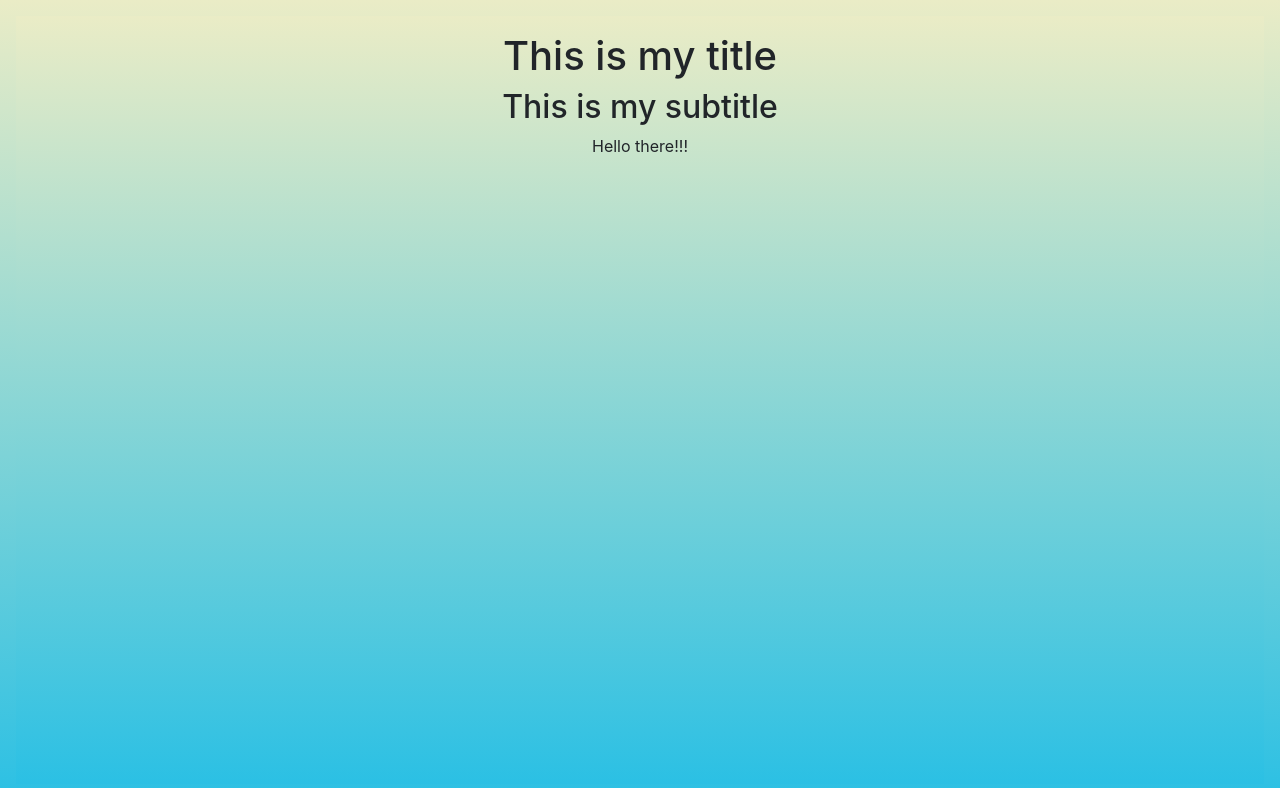
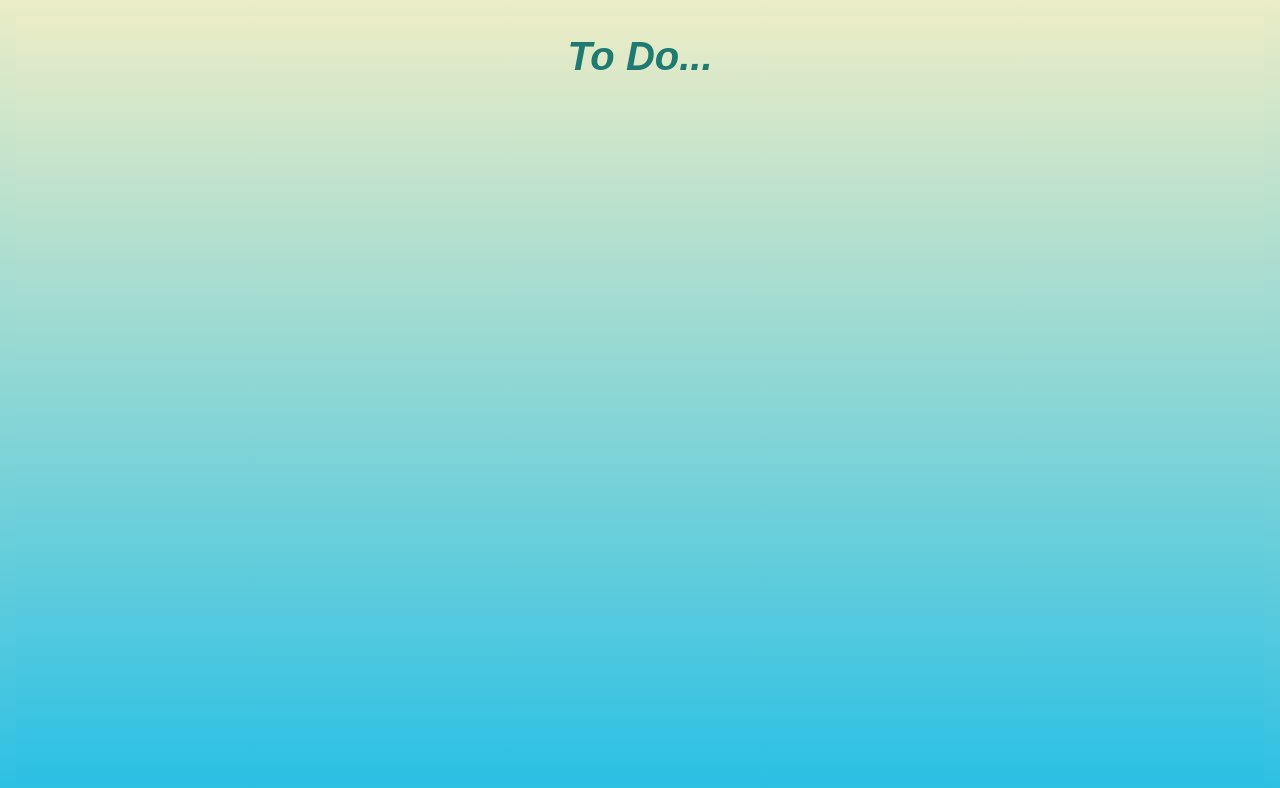
Before and after one commit to notwaving/todo-app-frontend, a React (Create React App) app: page / in a window 1280 px wide. Shown: the top 788 px of the page. Built offline with nearby package versions, Linux system fonts and the light colour scheme.

Commit message:
renders first component

```diff
--- a/public/index.html
+++ b/public/index.html
@@ -16,7 +16,7 @@
     -->
     <link rel="manifest" href="%PUBLIC_URL%/manifest.json" />
     <link rel="stylesheet" href="https://stackpath.bootstrapcdn.com/bootstrap/4.4.1/css/bootstrap.min.css" integrity="sha384-Vkoo8x4CGsO3+Hhxv8T/Q5PaXtkKtu6ug5TOeNV6gBiFeWPGFN9MuhOf23Q9Ifjh" crossorigin="anonymous">
-    <link rel="stylesheet" href="styles.css" />
+    <link rel="stylesheet" href="style.css" />
     <!--
       Notice the use of %PUBLIC_URL% in the tags above.
       It will be replaced with the URL of the `public` folder during the build.
--- a/src/App.js
+++ b/src/App.js
@@ -7,7 +7,7 @@ class App extends React.Component {
     return (
       <div className="container">
         <Title />
-        <p>Hello there!!!</p>
+
       </div>
 
     );
--- a/src/Title.js
+++ b/src/Title.js
@@ -4,13 +4,13 @@ class Title extends React.Component {
 
     render() {
       return (
-          <div>
-            <h1>This is my title</h1>
-            <h2> This is my subtitle</h2>
+        <div className="row">
+          <div className="col-12">
+            <h1 id="title">To Do...</h1>
           </div>
+        </div>
       );
     }
   }
 
-
-  export default Title;
+export default Title;
```
Also changed, not shown: public/style.css (renamed from public/styles.css).
